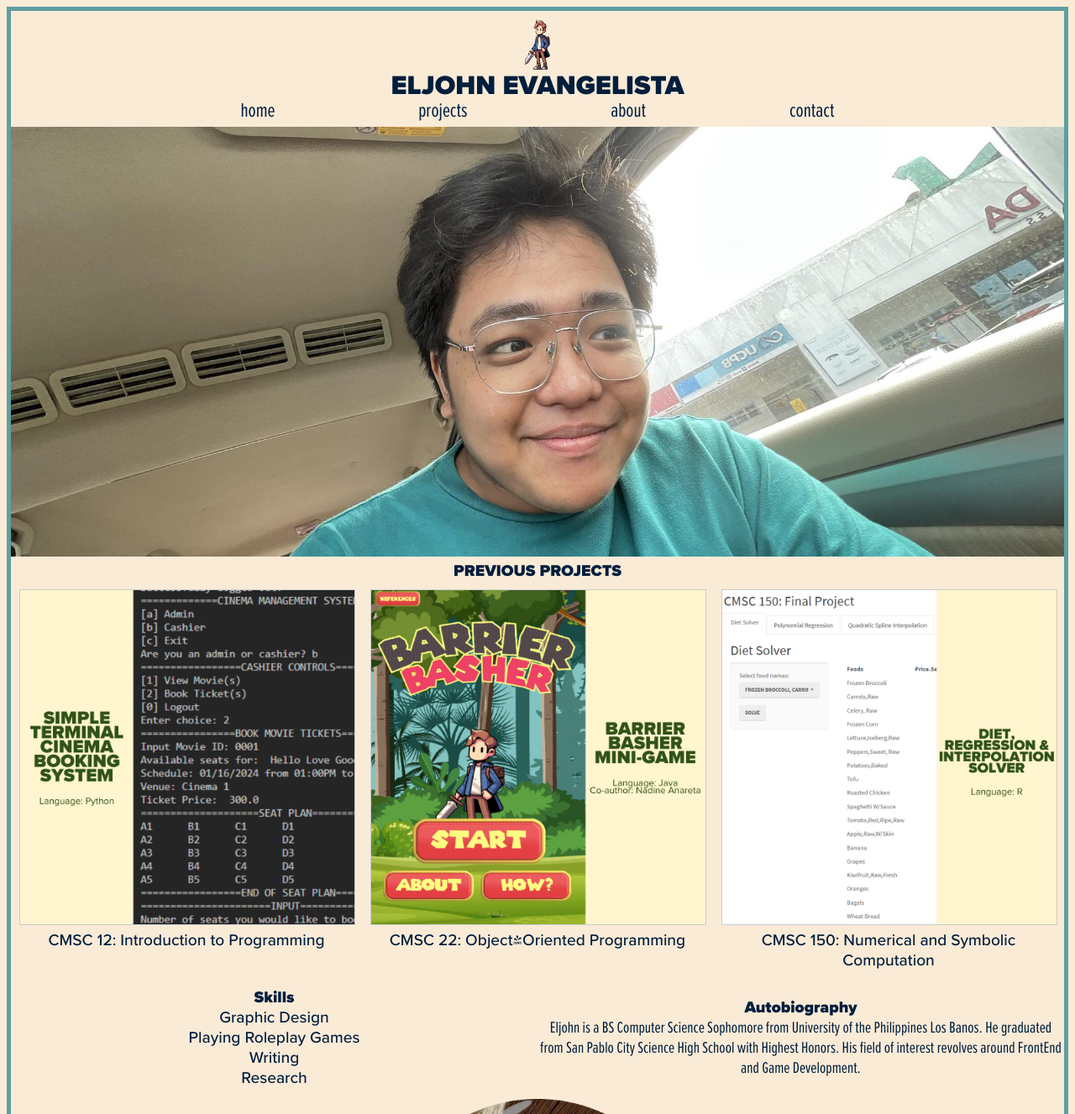
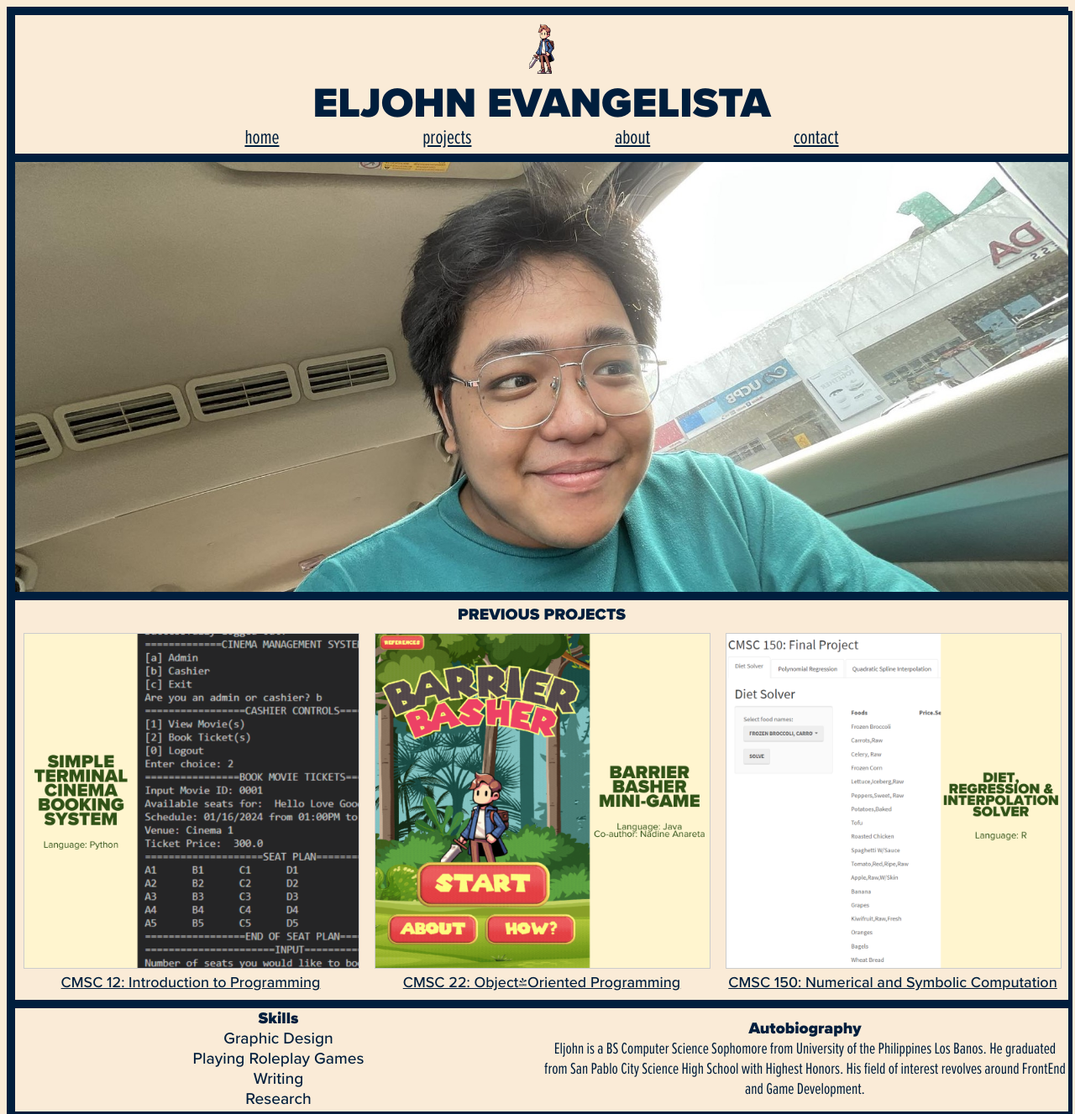
Before and after one commit to eljohnevnglsta/exer-2, a plain HTML site: page index.html in a window 1280 px wide. Shown: the top 1327 px of the page at 84% size. Drawn offline with Linux system fonts and the light colour scheme.

Commit message:
Added Section buttons and Project Links

```diff
--- a/index.html
+++ b/index.html
@@ -14,9 +14,10 @@
         <br>
         ELJOHN EVANGELISTA
         <div class="navigation">
-          <div class="navigationItem">home</div>
-          <div class="navigationItem">projects</div>
-          <div class="navigationItem">about</div>         <div class="navigationItem">contact</div>
+          <a href="#header"><div>home</div></a>
+          <a href="#projects"><div>projects</div></a>
+          <a href="#about"><div>about</div></a>
+          <a href="#contact"><div>contact</div></a>
         </div>
       </div>
 
@@ -24,29 +25,33 @@
         <img src="featured.jpg" class="featured">
       </div>
 
-      <div class="flex-item">
-        PREVIOUS PROJECTS
+      <div class="flex-item" id="projects">
+        <div style="margin-top: 5px;">PREVIOUS PROJECTS</div>
         <div class="projects">
-
           <div class="projectsItem">
             <img src="CMSC 12.png">
-            <span>CMSC 12: Introduction to Programming</span>
+            <a href="https://drive.google.com/drive/folders/156Z-5MI-HJC6zrP-t9Oe7EB9m20XEmdr?usp=drive_link">
+              <span>CMSC 12: Introduction to Programming</span>
+            </a>
           </div>
 
           <div class="projectsItem">
             <img src="CMSC 22.png">
-            <span>CMSC 22: Object-Oriented Programming</span>
+            <a href="https://github.com/eljohnevnglsta/Barrier-Basher">
+              <span>CMSC 22: Object-Oriented Programming</span>
+            </a>
           </div>
 
           <div class="projectsItem">
             <img src="CMSC 150.png">
-            <span>CMSC 150: Numerical and Symbolic Computation</span>
+            <a href="https://drive.google.com/drive/folders/1C_HQ5cuwsxROUjJH3iMULBGa6tgLjbwy?usp=sharing">
+              <span>CMSC 150: Numerical and Symbolic Computation</span>
+            </a>
           </div>
-
         </div>
       </div>
 
-      <div class="flex-item">
+      <div class="flex-item" id="about">
         <div class="SkillsAuto">
           <div class="sub">
             Skills
@@ -58,7 +63,8 @@
           </div>
           <div class="sub">
             Autobiography
-            <p class="biography"> Eljohn is a BS Computer Science Sophomore from University
+            <p class="biography">
+              Eljohn is a BS Computer Science Sophomore from University
               of the Philippines Los Banos. He graduated from San Pablo
               City Science High School with Highest Honors. His field of
               interest revolves around FrontEnd and Game Development.
@@ -67,7 +73,7 @@
         </div>
       </div>
 
-      <div class="flex-item" id="bottom">
+      <div class="flex-item" id="contact">
         <div class="footer">
           <img src="profile.png" class="profile">
         </div>
@@ -81,7 +87,7 @@
           </p>
         </div>
         <br>
-        <div class="top"> BACK TO TOP </div>
+        <a href="#header"><div class="top"> BACK TO TOP </div></a>
       </div>
 
     </div>
--- a/style.css
+++ b/style.css
@@ -23,7 +23,7 @@
     display: flex;
     border-style: solid;
     border-width: 5px;
-    border-color: cadetblue;
+    border-color: #001e3d;
     flex-direction: column;
     flex-wrap: wrap;
     justify-content: space-between;
@@ -35,8 +35,6 @@
     height: auto;
     display: block;
     margin: 0 auto;
-    margin-top: 5px;
-    margin-bottom: 5px;
 }
 
 .projectsItem {
@@ -54,12 +52,14 @@
     justify-content: space-around;
     margin-left: 15%;
     margin-right: 15%;
+    margin-bottom: 5px;
 }
 
 .projects{
     display: flex;
     justify-content: space-around;
     font-family: sub;
+    font-size: large;
     flex-wrap: wrap;
 }
 
@@ -68,14 +68,14 @@
     font-size: larger;
     width: 100%;
     height: auto;
+    border-style: solid;
     border-width: 5px;
-    border-color: cadetblue;
-    flex-direction: column;
+    border-color: #001e3d;
 }
 
 #header {
     font-family: heading;
-    font-size: xx-large;
+    font-size: 50px;
 }
 
 
@@ -98,7 +98,6 @@
 }
 
 .SkillsAuto {
-    margin-top: 10px;
     display: flex;
     justify-content: space-around;
     align-items: center;
```
